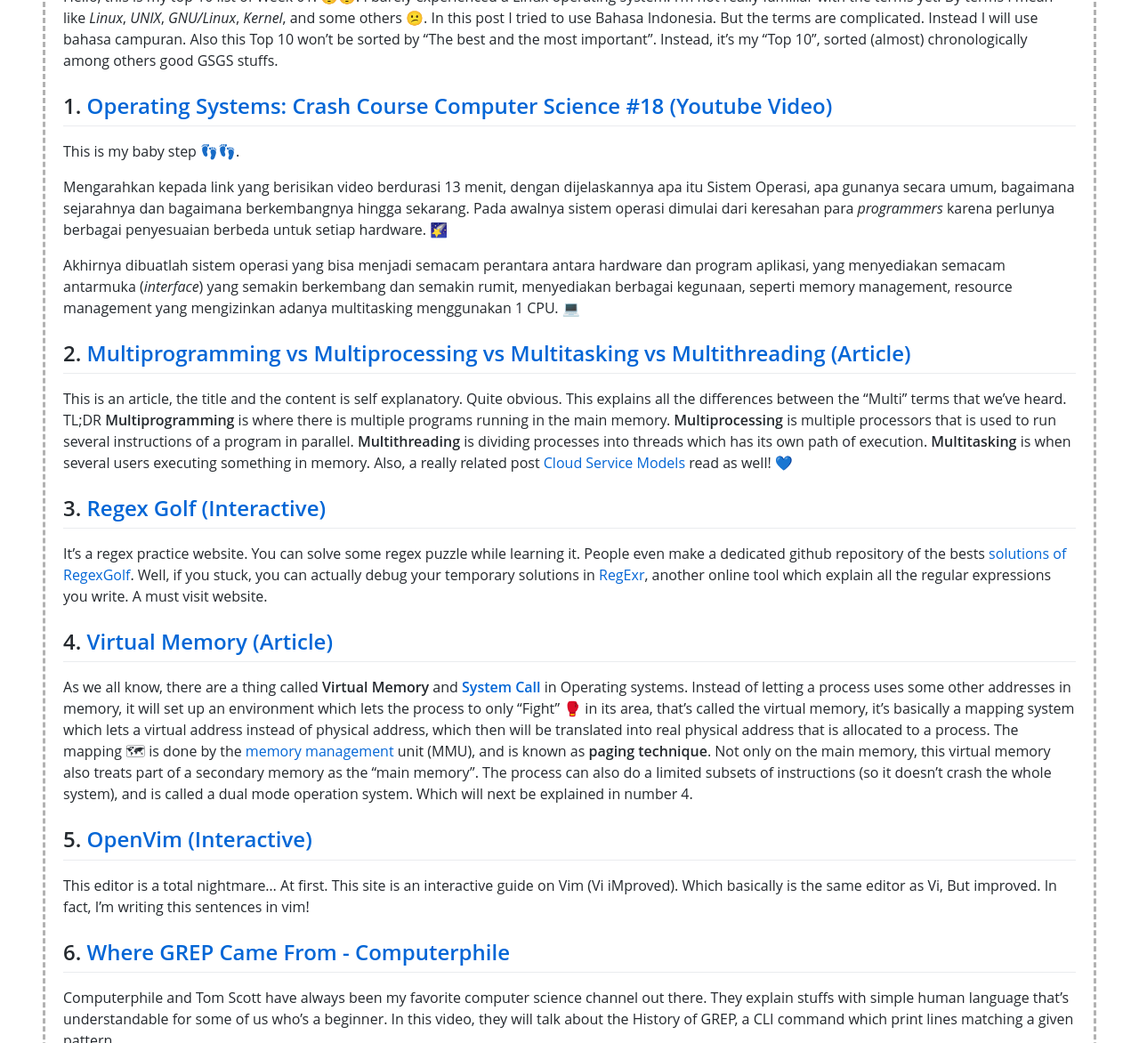
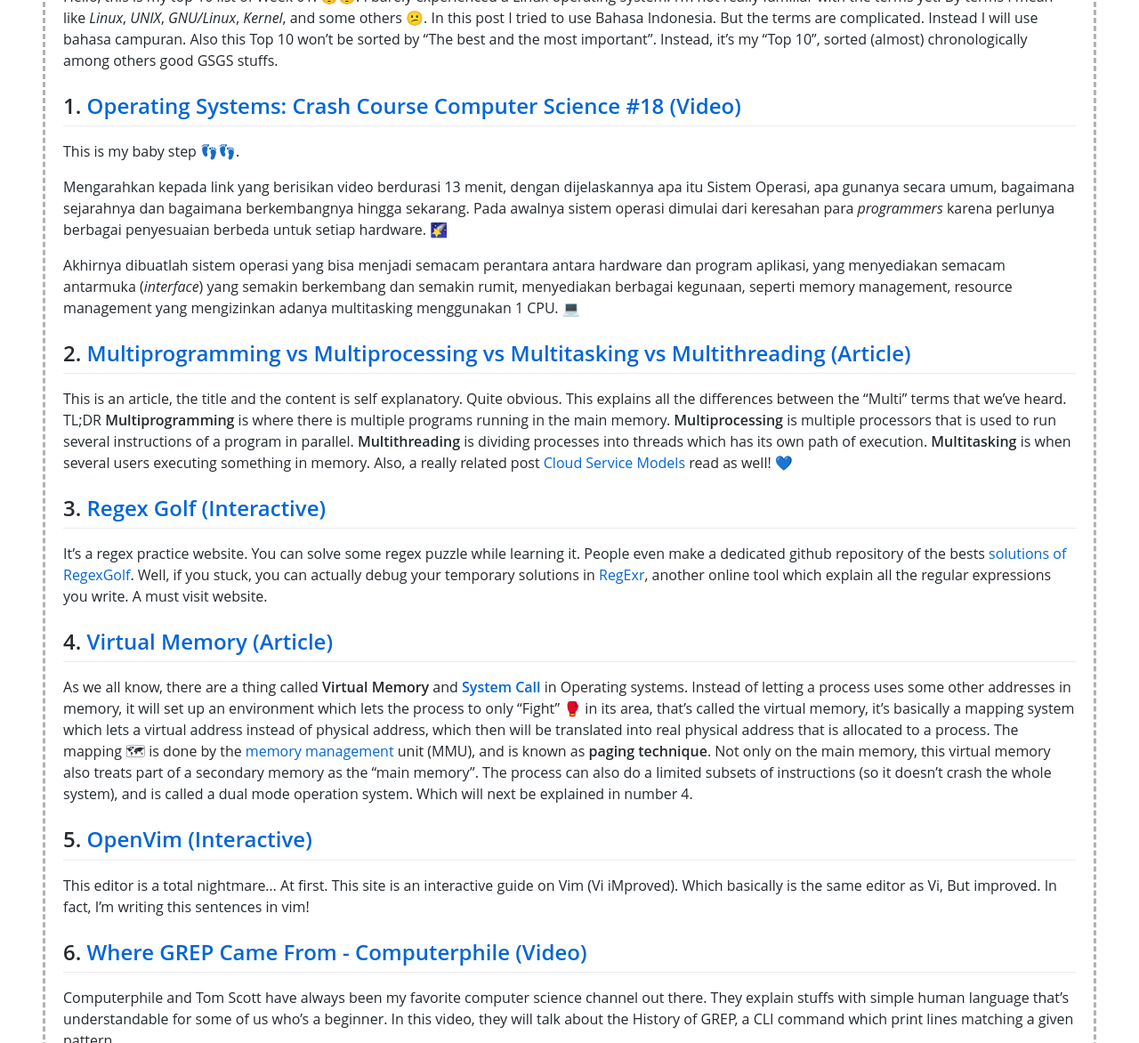
Before and after one commit to Bimabara/os211, a Jekyll site: the page built from w01.md, in a window 1280 px wide. Shown: the part 400-1572 px from the top of the page at 89% size. Built offline with Jekyll 4.4.1, drawn with Linux system fonts in a browser that asks for light colours; our own code applies the rules of GitHub Pages for plain Markdown files.

Commit message:
[W01] Fix titles

```diff
--- a/w01.md
+++ b/w01.md
@@ -7,7 +7,7 @@ permalink: /W01/
 
 Hello, this is my top 10 list of Week 01. 😳😳. I barely experienced a Linux operating system. I'm not really familiar with the terms yet. By terms I mean like *Linux*, *UNIX*, *GNU/Linux*, *Kernel*, and some others 😕. In this post I tried to use Bahasa Indonesia. But the terms are complicated. Instead I will use bahasa campuran. Also this Top 10 won't be sorted by "The best and the most important". Instead, it's my "Top 10", sorted (almost) chronologically among others good GSGS stuffs.
 
-## 1. [Operating Systems: Crash Course Computer Science #18 (Youtube Video)](https://www.youtube.com/watch?v=26QPDBe-NB8)
+## 1. [Operating Systems: Crash Course Computer Science #18 (Video)](https://www.youtube.com/watch?v=26QPDBe-NB8)
 
 This is my baby step 👣👣.
 
@@ -31,7 +31,7 @@ As we all know, there are a thing called **Virtual Memory** and **[System Call](
 
 This editor is a total nightmare... At first. This site is an interactive guide on Vim (Vi iMproved). Which basically is the same editor as Vi, But improved. In fact, I'm writing this sentences in vim!
 
-## 6. [Where GREP Came From - Computerphile](https://www.youtube.com/watch?v=NTfOnGZUZDk)
+## 6. [Where GREP Came From - Computerphile (Video)](https://www.youtube.com/watch?v=NTfOnGZUZDk)
 
 Computerphile and Tom Scott have always been my favorite computer science channel out there. They explain stuffs with simple human language that's understandable for some of us who's a beginner. In this video, they will talk about the History of GREP, a CLI command which print lines matching a given pattern.
 
```
